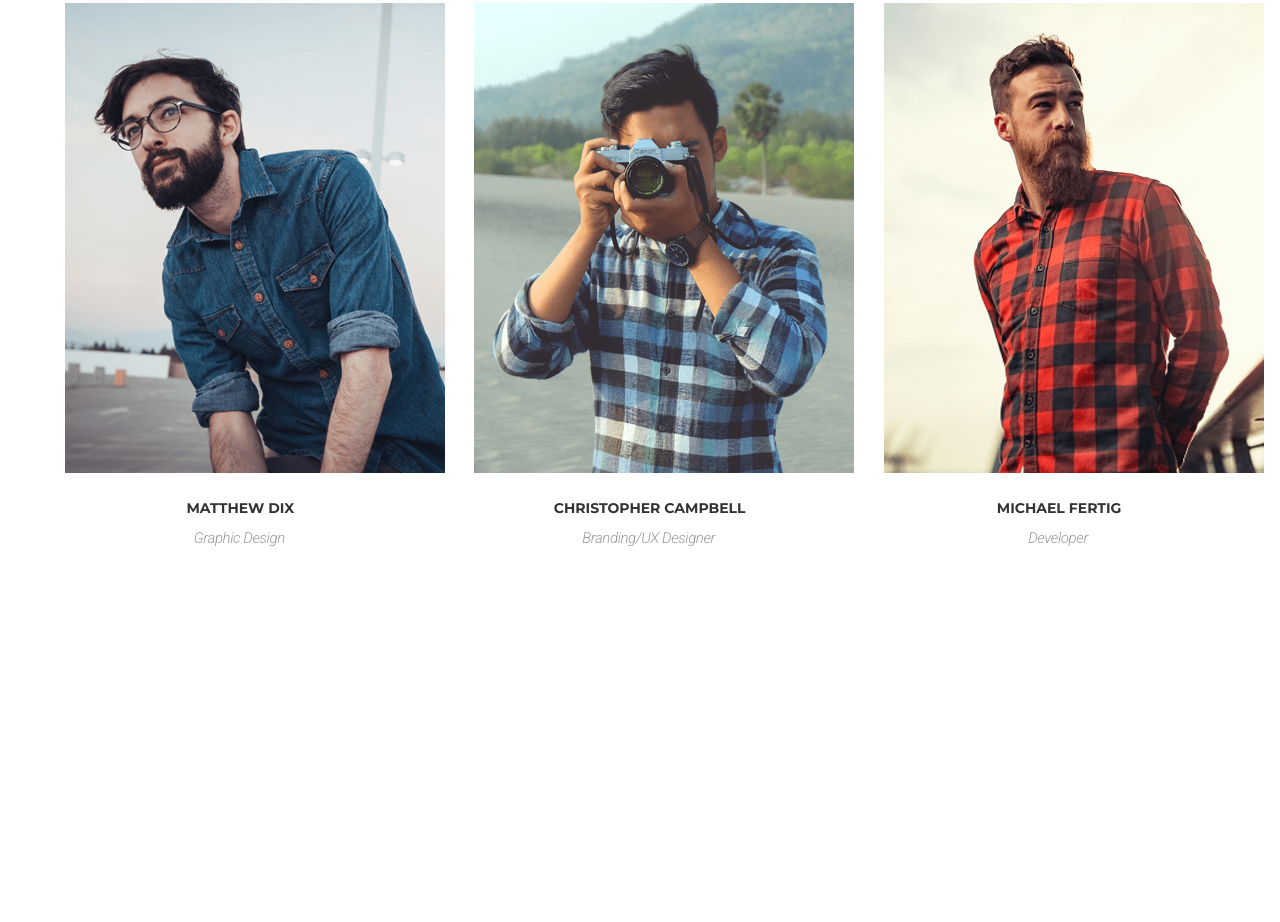
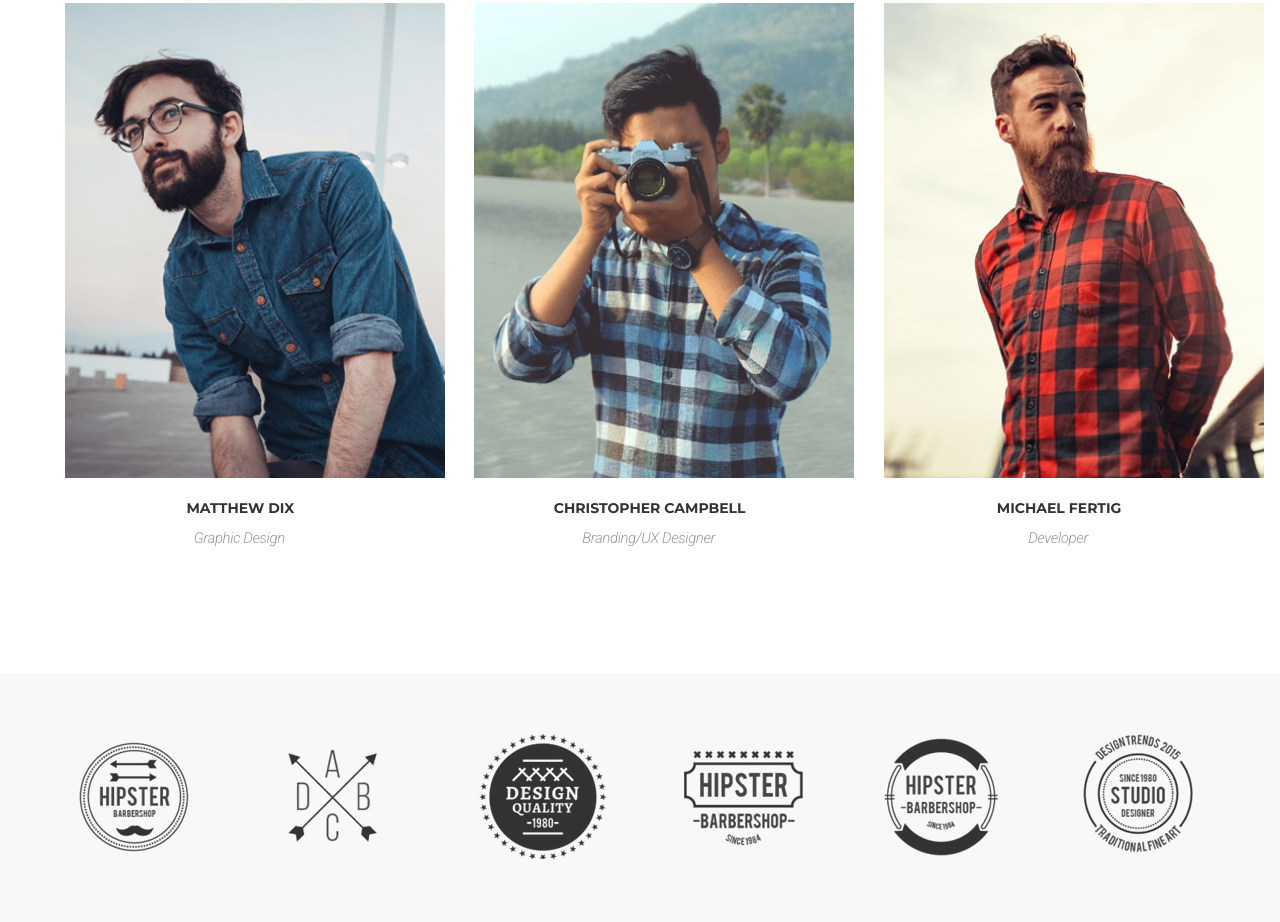
Before and after one commit to MateuszBieniek92/MoGo-Website, a plain HTML site: page index.html in a window 1280 px wide. Shown: the part 4865-5787 px from the top of the page. Before the commit the page ends 5538 px from the top, so only its background shows below. Drawn offline with Linux system fonts and the light colour scheme.

Commit message:
Added mid-section5-6 full with RWD. Small changes with RWD in all sections.

```diff
--- a/index.html
+++ b/index.html
@@ -293,6 +293,18 @@
             </div>
         </div>
     </section>
+    <section class="mid-section-5-6">
+        <div class="container row">
+            <ul class="design-logos">
+                <li class="d-logo design-im-1"></li>
+                <li class="d-logo design-im-2"></li>
+                <li class="d-logo design-im-3"></li>
+                <li class="d-logo design-im-4"></li>
+                <li class="d-logo design-im-5"></li>
+                <li class="d-logo design-im-6"></li>
+            </ul>
+        </div>
+    </section>
 </body>
 
 <script src="js/jquery-3.2.0.min.js" type="text/javascript"></script>
--- a/scss/main.scss
+++ b/scss/main.scss
@@ -10,5 +10,6 @@
 @import "partials/_section4.scss";
 @import "partials/_mid-section4-5.scss";
 @import "partials/_section5.scss";
+@import "partials/_mid-section5-6.scss";
 @import "partials/_section6.scss";
 @import "partials/_footer.scss";
--- a/scss/partials/_main-section.scss
+++ b/scss/partials/_main-section.scss
@@ -1,8 +1,11 @@
 .main-section {
     background: url('../images/main-section/main-bg.png') no-repeat;
     height: 100vh;
-    @media(min-width: 850px) {
+    @media(min-width: 450px) {
         height: auto;
+    }
+    @media(min-width: 900px) {
+        height: 100vh;
     }
     .title {
         margin-top: 4.9em;
@@ -12,6 +15,7 @@
         color: $white;
         @media(min-width: 450px) {
             font-size: 50px;
+            margin-top: 0.9em;
         }
         @media(min-width: 900px) {
             margin-top: 2.9em;
--- /dev/null
+++ b/scss/partials/_mid-section5-6.scss
@@ -0,0 +1,49 @@
+.mid-section-5-6 {
+    background: $midSection4-5Color;
+    .design-logos {
+        list-style-type: none;
+        display: flex;
+        flex-direction: row;
+        flex-wrap: wrap;
+        justify-content: center;
+        margin: 3em 0;
+        @media(min-width: 900px) {
+            margin: 3.4em 0 4.5em 0em;
+        }
+    }
+    .d-logo {
+        background: url('../images/mid-section-5-6/large icons.png') no-repeat;
+        width: 130px;
+        height: 125px;
+        margin-top: 1em;
+        @media(min-width: 1100px) {
+            margin-right: 5em;
+        }
+    }
+    .design-im-1 {
+        background-position: 0 0;
+        margin-left: 1.5em;
+        @media(min-width: 1100px) {
+            margin-left: 0;
+        }
+    }
+    .design-im-2 {
+        background-position: -217px 0px;
+    }
+    .design-im-3 {
+        background-position: -412px 0px;
+    }
+    .design-im-4 {
+        background-position: -633px 0px;
+    }
+    .design-im-5 {
+        background-position: -843px 0;
+    }
+    .design-im-6 {
+        background-position: -1065px 0;
+        margin-right: -0.5em;
+        @media(min-width: 1100px) {
+            margin-left: 0;
+        }
+    }
+}
--- a/scss/partials/_section3.scss
+++ b/scss/partials/_section3.scss
@@ -51,7 +51,7 @@
             margin: -27.5em 0 0 23em;
         }
         @media(min-width: 601px) {
-            margin: -27.5em 0 0 calc(50% - -50px);
+            margin: -27.5em 0 0 calc(50% + 45px);
         }
         @media(min-width: 1100px) {
             margin: -27.5em 0 0 48.7em;
--- a/scss/partials/_section5.scss
+++ b/scss/partials/_section5.scss
@@ -4,7 +4,7 @@
         flex-direction: column;
         list-style-type: none;
         margin-top: 2em;
-        @media(min-width: 1100px) {
+        @media(min-width: 1265px) {
             flex-direction: row;
             margin-top: 7em;
         }
@@ -21,19 +21,22 @@
                     @media(min-width: 450px) {
                         margin: 0 calc(50% - 190px);
                     }
-                    @media(min-width: 1100px) {
+                    @media(min-width: 1265px) {
                         margin: 0;
                         width: 380px;
                     }
                 }
                 .im-one {
                     background: url('../images/section-5/first-photo.png') no-repeat;
+                    background-size: cover;
                 }
                 .im-two {
                     background: url('../images/section-5/second-photo.png') no-repeat;
+                    background-size: cover;
                 }
                 .im-three {
                     background: url('../images/section-5/third-photo.png') no-repeat;
+                    background-size: cover;
                 }
                 .person-name {
                     color: $headerColor;
```
Also changed, not shown: css/main.css, 1 other file.
